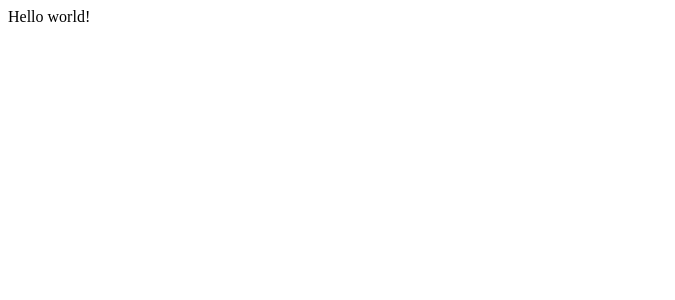
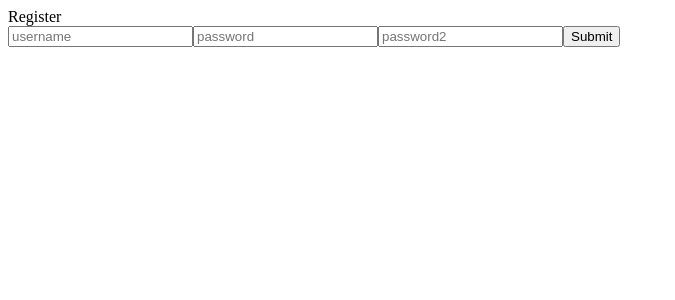
Before and after one commit to cseu3-mud-pam/Front-End, a React (Create React App) app in the folder client/: page /register in a window 1280 px wide. Shown: the top 300 px of the page, without its empty margins (0-675 px from the left). Built offline with nearby package versions, Linux system fonts and the light colour scheme.

Commit message:
fleshout routes and components

```diff
--- a/client/src/App.js
+++ b/client/src/App.js
@@ -1,11 +1,13 @@
 import React from 'react';
+import { BrowserRouter as Router } from 'react-router-dom';
+import AppRouter from './routes/AppRouter';
 import './App.css';
 
 function App() {
   return (
-    <div className="App">
-      Hello world!
-    </div>
+    <Router>
+      <AppRouter />
+    </Router>
   );
 }
 
--- /dev/null
+++ b/client/src/components/Display.js
@@ -0,0 +1,11 @@
+import React from 'react';
+
+function Display() {
+  return (
+    <div>
+      This is Display.
+    </div>
+  );
+}
+
+export default Display;
--- /dev/null
+++ b/client/src/components/Game.js
@@ -0,0 +1,15 @@
+import React from 'react';
+import Map from './Map';
+import Display from './Display';
+
+function Game() {
+  return (
+    <div>
+      This is Game.
+      <Map />
+      <Display />
+    </div>
+  );
+}
+
+export default Game;
--- /dev/null
+++ b/client/src/components/Home.js
@@ -0,0 +1,19 @@
+import React from 'react';
+import { Link } from 'react-router-dom';
+
+function Home() {
+  return (
+    <div>
+        <div>
+            Wellcome to the MUD game
+        </div>
+        <div>
+            <Link to='/login'>Login</Link>
+            <Link to='/register'>Register</Link>
+        </div>
+    </div>
+
+  );
+}
+
+export default Home;
--- /dev/null
+++ b/client/src/components/Login.js
@@ -0,0 +1,17 @@
+import React from 'react';
+import { Link } from 'react-router-dom';
+
+function Login() {
+  return (
+    <div>
+        <div>Login</div>
+        <form>
+            <input placeholder='username' />
+            <input placeholder='password' />
+            <Link to='/play'><button>Submit</button></Link>
+        </form>
+    </div>
+  );
+}
+
+export default Login;
--- /dev/null
+++ b/client/src/components/Map.js
@@ -0,0 +1,13 @@
+import React from 'react';
+import Room from './Room';
+
+function Map() {
+  return (
+    <div>
+      This is Map.
+      <Room />
+    </div>
+  );
+}
+
+export default Map;
--- /dev/null
+++ b/client/src/components/Register.js
@@ -0,0 +1,18 @@
+import React from 'react';
+import { Link } from 'react-router-dom';
+
+function Register() {
+  return (
+    <div>
+        <div>Register</div>
+        <form>
+            <input placeholder='username' />
+            <input placeholder='password' />
+            <input placeholder='password2' />
+            <Link to='/play'><button>Submit</button></Link>
+        </form>
+    </div>
+  );
+}
+
+export default Register;
--- /dev/null
+++ b/client/src/components/Room.js
@@ -0,0 +1,11 @@
+import React from 'react';
+
+function Room() {
+  return (
+    <div>
+      This is Room.
+    </div>
+  );
+}
+
+export default Room;
--- /dev/null
+++ b/client/src/routes/AppRouter.js
@@ -0,0 +1,18 @@
+import React from 'react';
+import { Route, Switch } from 'react-router-dom';
+
+import Home from '../components/Home';
+import Login from '../components/Login';
+import Register from '../components/Register';
+import Game from '../components/Game';
+
+const AppRouter = () => (
+    <Switch>
+        <Route exact path='/home' component={Home} />
+        <Route exact path='/login' component={Login} />
+        <Route exact path='/register' component={Register} />
+        <Route exact path='/play' component={Game} />
+    </Switch>
+)
+
+export default AppRouter;
```
